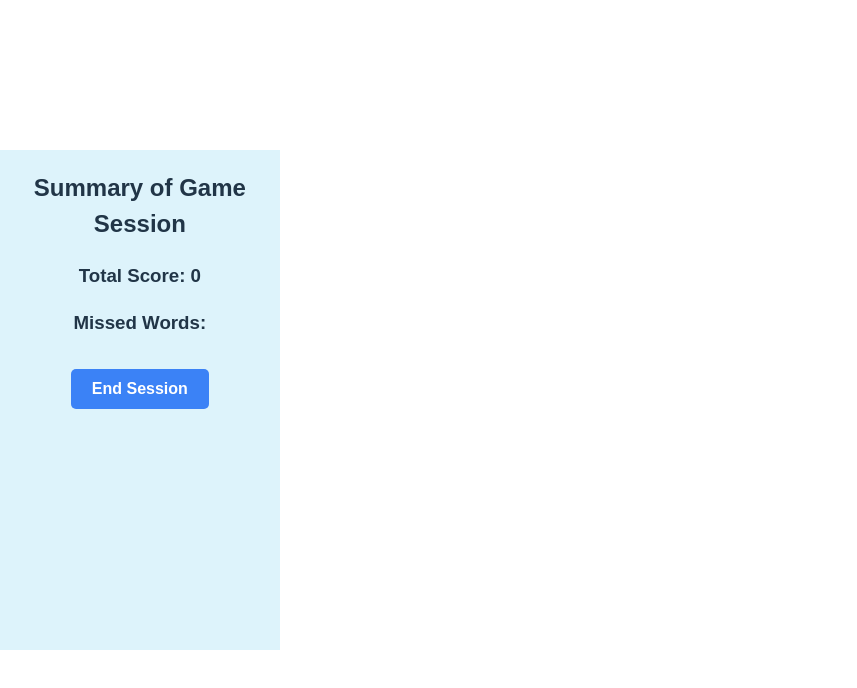
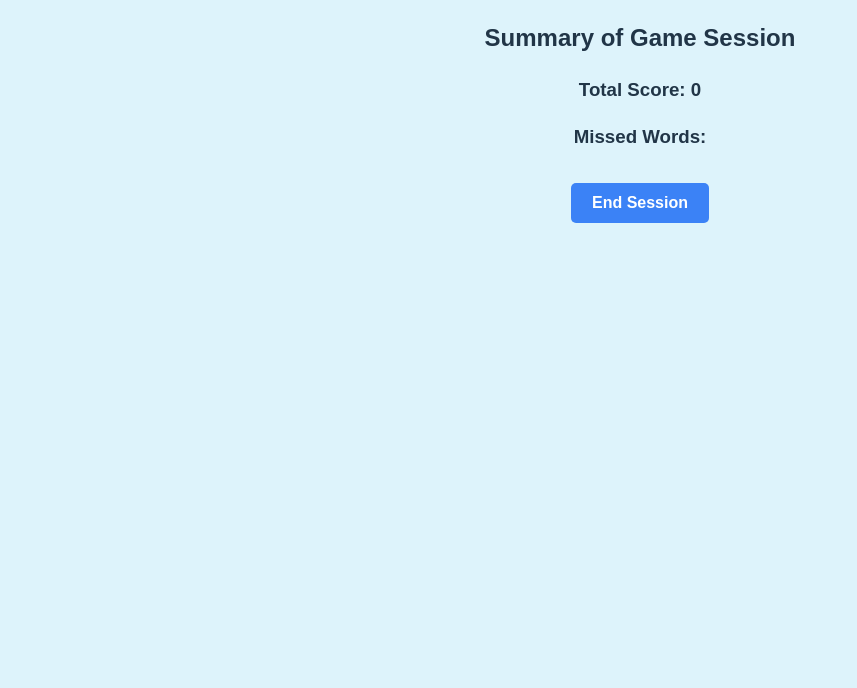
Before and after one commit to tatianatyzhang/vocab-tutorial, a React (Vite) app: page /summary in a window 1280 px wide. Shown: the top 688 px of the page, without its empty margins (0-857 px from the left). Built offline with nearby package versions, Linux system fonts and the light colour scheme.

Commit message:
fix conflicts make all games work

```diff
--- a/src/App.jsx
+++ b/src/App.jsx
@@ -1,4 +1,4 @@
-import React, { createContext, useContext, useState } from 'react';
+import React, { createContext, useContext, useState, useEffect } from 'react';
 import ModeSelection from './components/ModeSelection/ModeSelection';
 import { BrowserRouter as Router, Routes, Route } from 'react-router-dom';
 import { DndProvider } from 'react-dnd';
@@ -24,6 +24,11 @@ function App() {
   const [sessionActive, setSessionActive] = useState(false);
   const [totalScore, setTotalScore] = useState(0);
   const [reviewWords, setReviewWords] = useState([]);
+
+  // Debug logging to see what's happening
+  useEffect(() => {
+    console.log('Current gameType:', gameType);
+  }, [gameType]);
 
   const addIncorrectWord = (word) => {
     setIncorrectWords(prev => [
@@ -118,7 +123,9 @@ function App() {
               <SyriacGame />
             ) : (
               <div style={{ textAlign: 'center', marginTop: '2rem' }}>
-                No valid game selected.
+                No valid game selected. Current gameType: "{gameType}"
+                <br />
+                <a href="/">Go back to mode selection</a>
               </div>
             )
           }
--- a/src/components/BalloonGame/BalloonGame.css
+++ b/src/components/BalloonGame/BalloonGame.css
@@ -1,8 +1,3 @@
-#root {
-  max-width: 1280px !important;
-  text-align: center;
-}
-
 .game-area {
   position: fixed;
   top: 0 !important;        /* ✸ pin to top */
--- a/src/components/HomographGame/HomographGame.css
+++ b/src/components/HomographGame/HomographGame.css
@@ -1,4 +1,4 @@
-.game-container {
+.homograph-game-container {
   width: 100vw;
   height: 100vh;
   background: linear-gradient(135deg, #667eea 0%, #764ba2 100%);
@@ -7,22 +7,28 @@
   justify-content: center;
   font-family: 'Arial', sans-serif;
   transition: all 0.3s ease;
-  position: relative;
+  position: fixed;
+  top: 0;
+  left: 0;
   overflow: hidden;
+  z-index: 1000;
 }
 
-.game-container.flash-correct {
+.homograph-game-container.flash-correct {
   background: linear-gradient(135deg, #4CAF50 0%, #45a049 100%);
 }
 
-.game-container.flash-incorrect {
+.homograph-game-container.flash-incorrect {
   background: linear-gradient(135deg, #f44336 0%, #da190b 100%);
 }
 
-.game-area {
+/* Override the generic .game-area rule specifically for homograph game */
+.homograph-game-container .game-area {
   position: relative;
   width: 800px;
   height: 800px;
+  background: none !important; /* Remove the light blue background */
+  background-color: transparent !important; /* Make it transparent */
 }
 
 .homograph-center {
@@ -112,18 +118,24 @@
 }
 
 .success-message {
-  position: absolute;
-  top: 20px;
-  left: 50%;
-  transform: translateX(-50%);
-  background: rgba(255, 255, 255, 0.95);
-  padding: 20px 30px;
-  border-radius: 25px;
-  font-size: 1.2rem;
-  font-weight: bold;
-  color: #4CAF50;
-  box-shadow: 0 5px 20px rgba(0, 0, 0, 0.2);
-  text-align: center;
+  position: fixed !important;
+  top: 50% !important;
+  left: 50% !important;
+  transform: translate(-50%, -50%) !important;
+  background: rgba(76, 175, 80, 0.95) !important;
+  color: white !important;
+  padding: 30px 50px !important;
+  border-radius: 15px !important;
+  font-size: 2rem !important;
+  font-weight: bold !important;
+  box-shadow: 0 20px 50px rgba(0, 0, 0, 0.5) !important;
+  text-align: center !important;
+  z-index: 99999 !important;
+  max-width: 80vw !important;
+  border: 4px solid white !important;
+  display: block !important;
+  visibility: visible !important;
+  opacity: 1 !important;
 }
 
 @keyframes pulse {
--- a/src/components/HomographGame/HomographGame.jsx
+++ b/src/components/HomographGame/HomographGame.jsx
@@ -90,7 +90,7 @@ const HomographGame = () => {
   };
 
   return (
-    <div className={`game-container ${isFlashing ? `flash-${flashColor}` : ''}`}>
+    <div className={`homograph-game-container ${isFlashing ? `flash-${flashColor}` : ''}`}>
       <div className="game-area">
         {/* Central homograph word */}
         <div
--- a/src/components/MatchingGame/MatchingGame.css
+++ b/src/components/MatchingGame/MatchingGame.css
@@ -1,8 +1,3 @@
-#root {
-  max-width: 1280px;
-  text-align: center;
-}
-
 .game-area {
   background-color: bisque;
   text-align: center;
--- a/src/components/SyriacGame/SyriacGame.css
+++ b/src/components/SyriacGame/SyriacGame.css
@@ -44,10 +44,12 @@
 }
 
 .game-area {
-  position: relative;
-  width: 90%;
-  max-width: 1200px;
-  height: 500px;
+  background-color: bisque;
+  text-align: center;
+  width: 100vw;
+  height: 100vh;
+  overflow: hidden;
+  background-color: rgb(221, 243, 251);
 }
 
 .words-container {
--- a/src/index.css
+++ b/src/index.css
@@ -22,15 +22,23 @@ a:hover {
   color: #535bf2;
 }
 
+/* Fixed body rule - removed flex centering */
 body {
   margin: 0;
   padding: 0;
-  width: 100%;
-  height: 100%;
-  display: flex;
-  place-items: center;
+  width: 100vw;
+  height: 100vh;
+  /* Removed: display: flex; and place-items: center; */
   min-width: 320px;
   min-height: 100vh;
+}
+
+/* Ensure #root takes full space */
+#root {
+  width: 100vw;
+  height: 100vh;
+  margin: 0;
+  padding: 0;
 }
 
 h1 {
```
